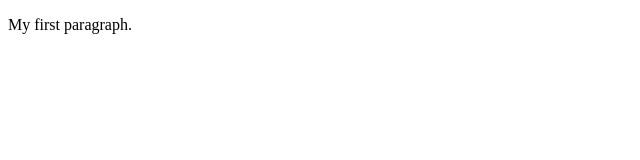
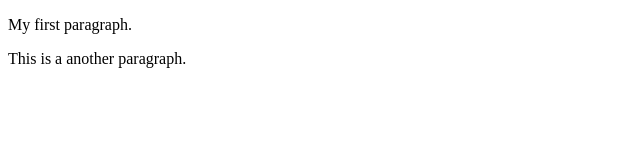
Before and after one commit to Mathi1800/learning-git, a plain HTML site: page index.html in a window 1280 px wide. Shown: the whole page, without its empty margins (0-640 px from the left). Drawn offline with Linux system fonts and the light colour scheme.

Commit message:
Added another p tag

```diff
--- a/index.html
+++ b/index.html
@@ -7,4 +7,10 @@
 
 <p>My first paragraph.</p>
 
+
+
+
+<p>This is a another paragraph.</p>
+
+</body>
 </html>
```
